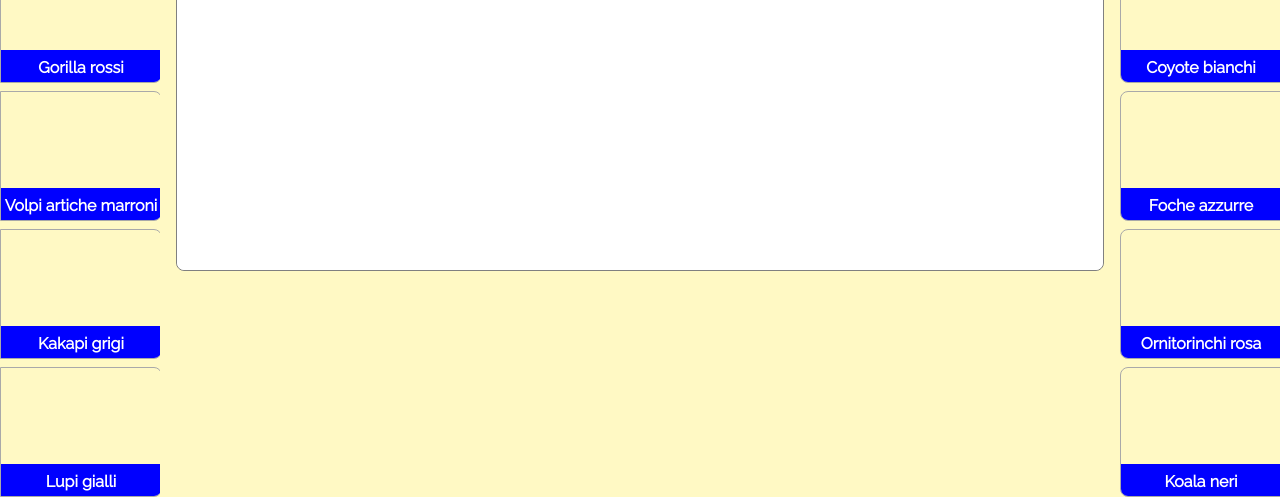
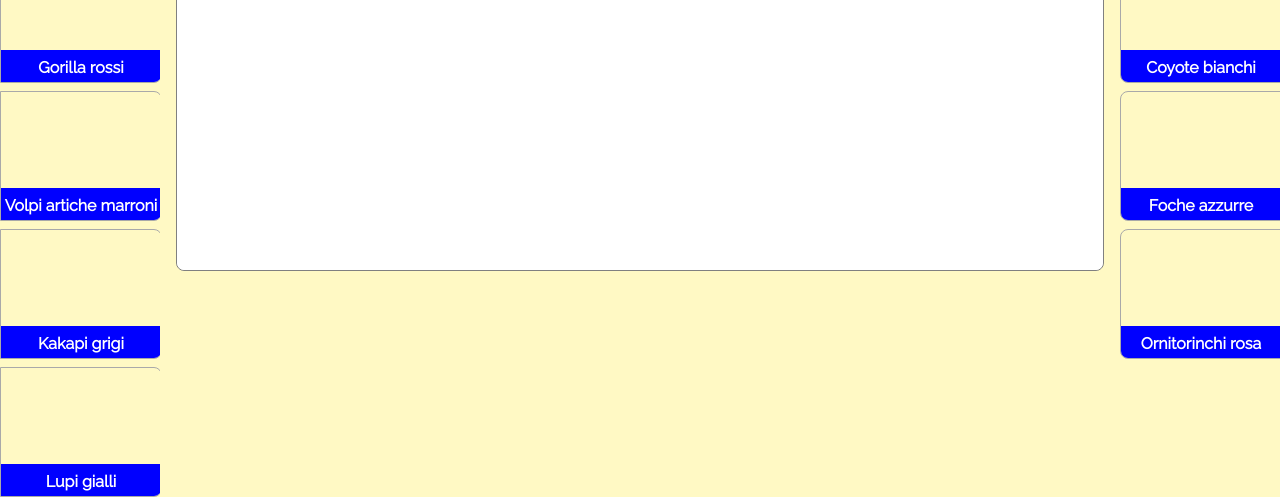
Before and after one commit to DARKARON/Coderdojoupto, a plain HTML site: page index.html in a window 1280 px wide. Shown: the part 395-892 px from the top of the page. Drawn offline with nearby package versions, Linux system fonts and the light colour scheme.

Commit message:
Update index.html

```diff
--- a/index.html
+++ b/index.html
@@ -1,7 +1,7 @@
 <!DOCTYPE html>
 <html>
   <head>
-    <title>Accoglienza Virtual Dojo UP TO </title>
+    <title>Virtual Dojo UP TO</title>
     <meta charset="utf-8">
     <link rel="stylesheet" type="text/css" href="style.css">
     <!-- script src="https://meet.jit.si/libs/lib-jitsi-meet.min.js"></script -->
@@ -51,8 +51,6 @@
          data-descr="Foche azzurre" data-room="dojopd-foche"></a>
       <a class="ornitorinco rosa command hall" href="#ornitorinchi"
          data-descr="Ornitorinchi rosa" data-room="dojopd-ornitorinchi"></a>
-      <a class="koala nero command hall" href="#koala"
-         data-descr="Koala neri" data-room="dojopd-koala"></a>
     </div>
   </form>
   <script type="text/javascript" src="main.js">
```
